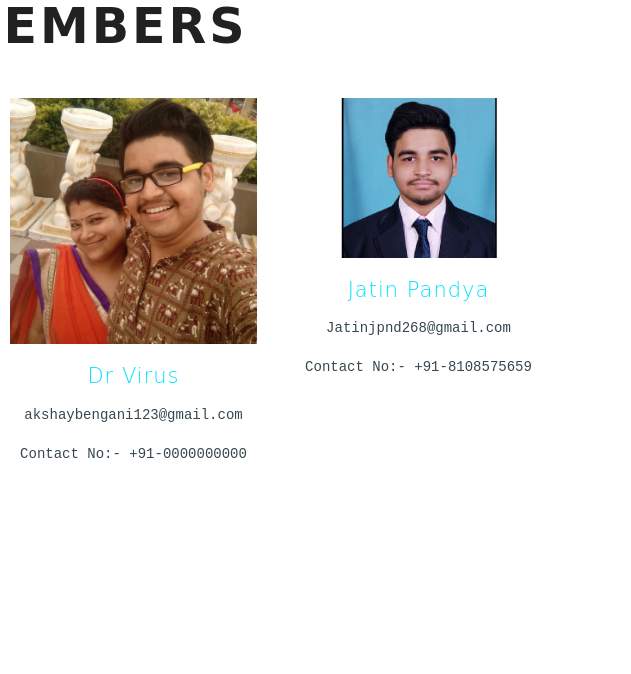
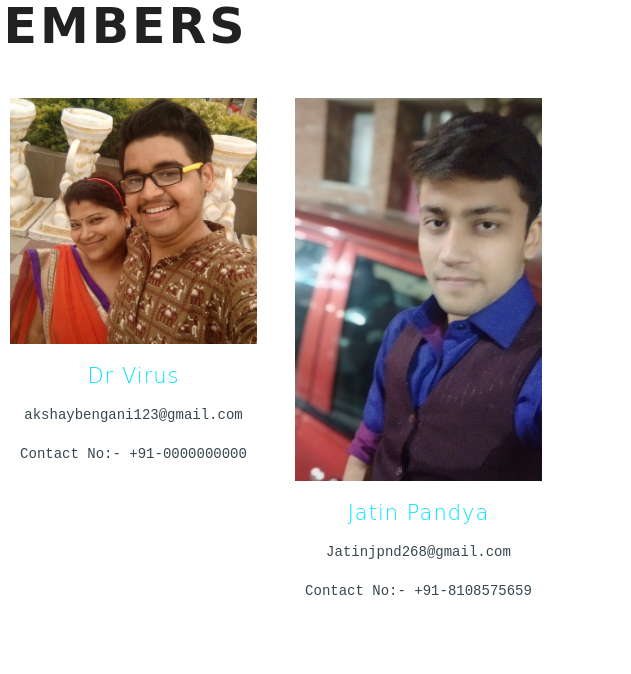
Before and after one commit to cosecju/cosecju.github.io, a plain HTML site: page members.html in a window 1280 px wide. Shown: the full height of the page, 649-1280 px from the left. Drawn offline with nearby package versions, Linux system fonts and the light colour scheme.

Commit message:
Update members.html

```diff
--- a/members.html
+++ b/members.html
@@ -117,7 +117,7 @@
 	    <div class="col-md-3 col-sm-6 col-xs-6 team-grids card">
                 <div class="thumbnail team-agileits agile">
                     <br>
-                    <img src="images/akshaybengani.jpg" class="img-responsive" alt="...">
+                    <img src="images/Jatin.jpg" class="img-responsive" alt="...">
                     <div class="w3agile-caption agile">
                         <!-- Enter Your Name Below -->
                         <h4>Jatin Pandya</h4>
```
